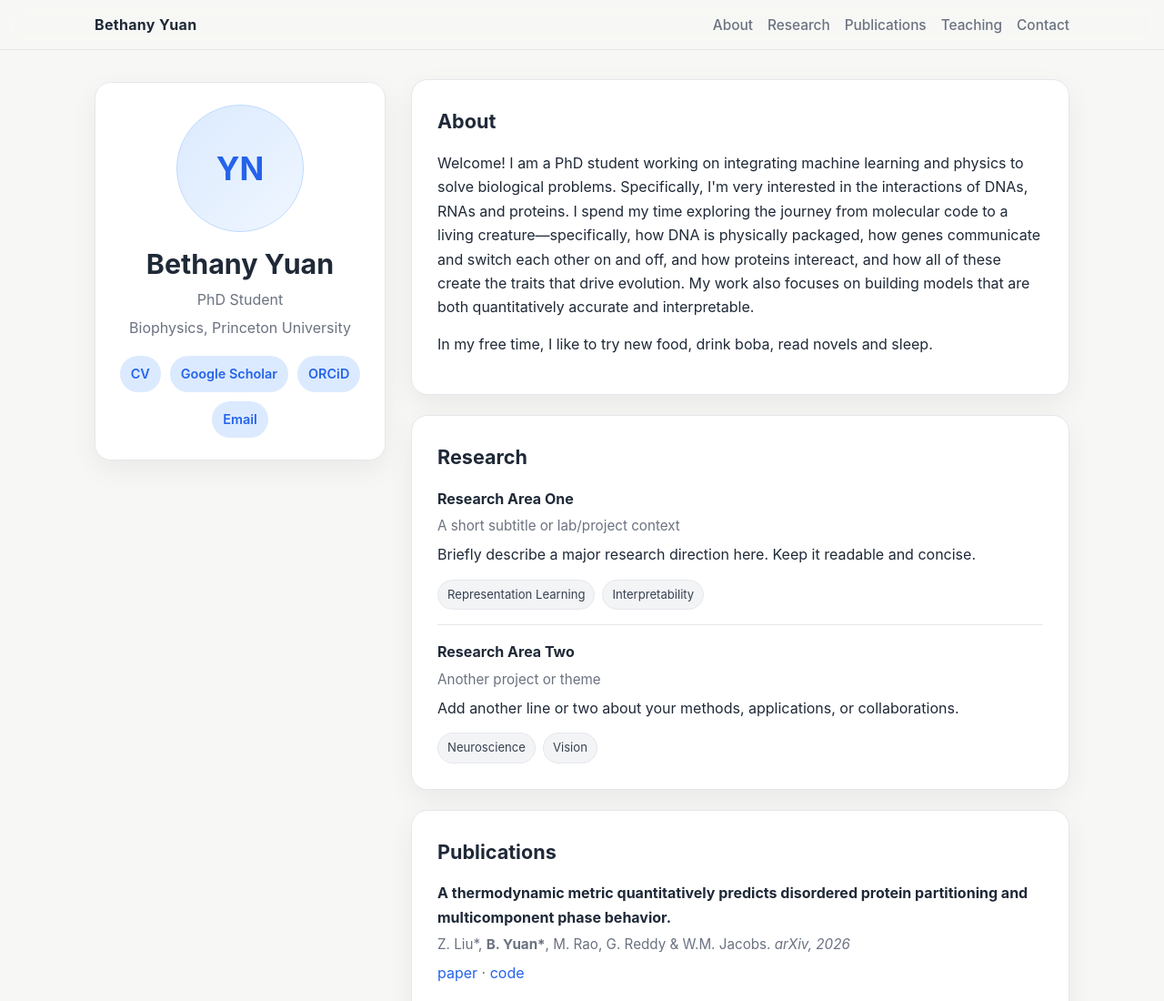
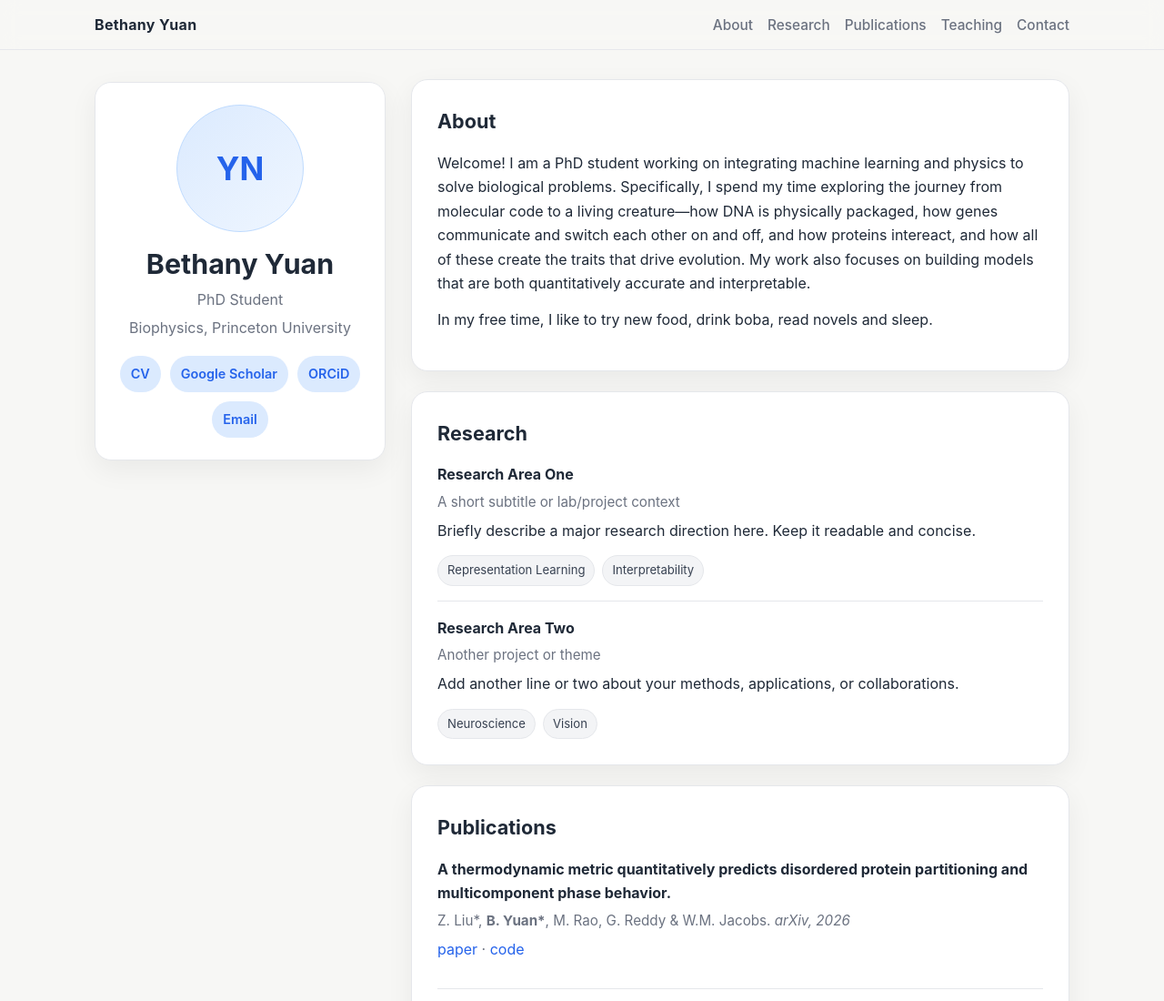
Before and after one commit to Beijia-Yuan/byuan.github.io, a plain HTML site: page index.html in a window 1280 px wide. Shown: the top 1100 px of the page at 91% size. Drawn offline with Linux system fonts and the light colour scheme.

Commit message:
Update index.html

```diff
--- a/index.html
+++ b/index.html
@@ -271,7 +271,7 @@
       <section id="about" class="card">
         <h2>About</h2>
         <p>
-          Welcome! I am a PhD student working on integrating machine learning and physics to solve biological problems. Specifically, I'm very interested in the interactions of DNAs, RNAs and proteins. I spend my time exploring the journey from molecular code to a living creature—specifically, how DNA is physically packaged, how genes communicate and switch each other on and off, and how proteins intereact, and how all of these create the traits that drive evolution. My work also focuses on building models that are both quantitatively accurate and interpretable.
+          Welcome! I am a PhD student working on integrating machine learning and physics to solve biological problems. Specifically, I spend my time exploring the journey from molecular code to a living creature—how DNA is physically packaged, how genes communicate and switch each other on and off, and how proteins intereact, and how all of these create the traits that drive evolution. My work also focuses on building models that are both quantitatively accurate and interpretable.
         </p>
         <p>
           In my free time, I like to try new food, drink boba, read novels and sleep.
```
